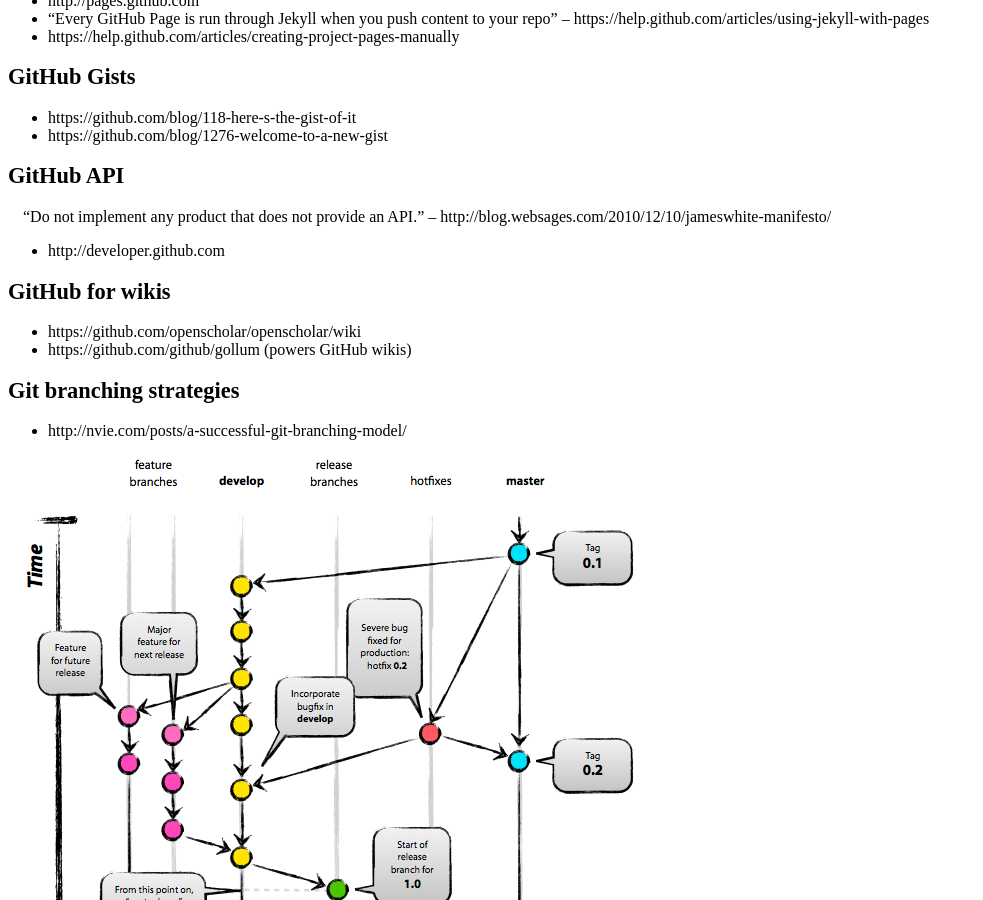
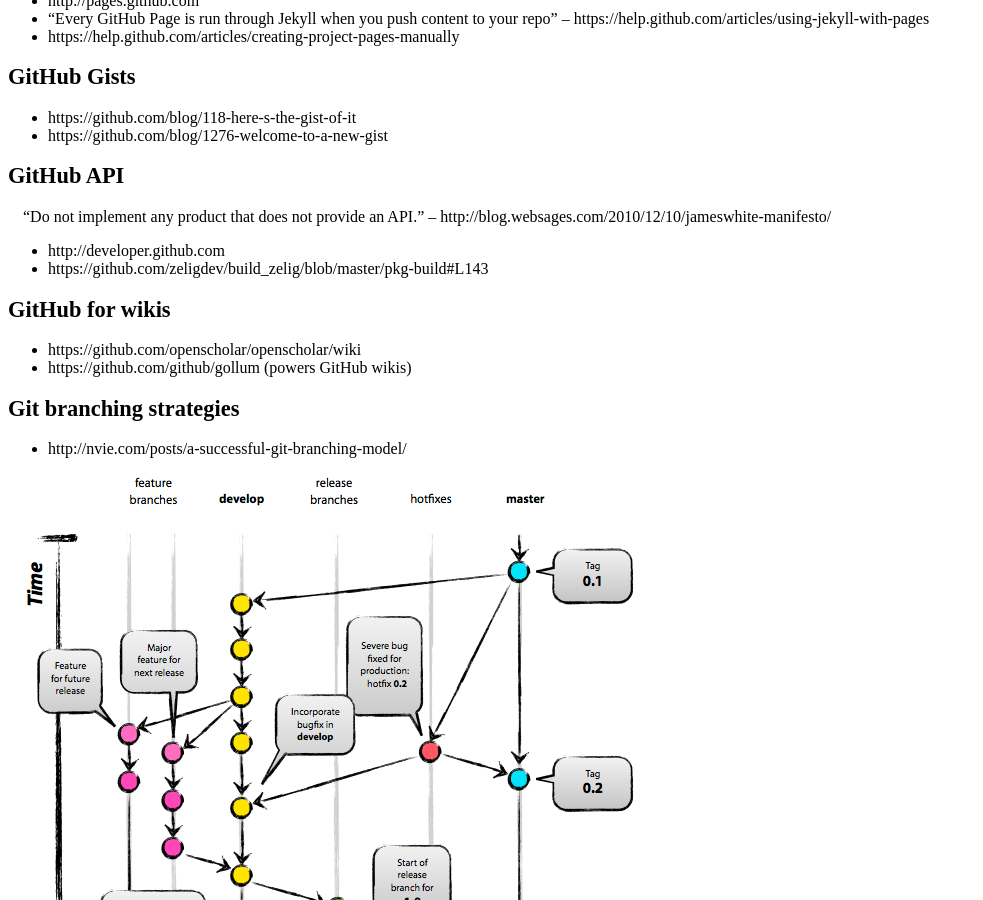
Before and after one commit to IQSS/github-at-iqss, a Jekyll site: the page built from index.md, in a window 1280 px wide and 900 px high, scrolled down 450 px. Shown: the whole window, without its empty margins (0-983 px from the left). Built offline with Jekyll 4.4.1, drawn with Linux system fonts in a browser that asks for light colours; Markdown is read by kramdown in place of the engine named in the settings; part of the change alters nothing that is shown.

Commit message:
api example

```diff
--- a/index.md
+++ b/index.md
@@ -35,6 +35,7 @@ title: The Tech Talk
 "Do not implement any product that does not provide an API." -- http://blog.websages.com/2010/12/10/jameswhite-manifesto/
 
 - http://developer.github.com
+- https://github.com/zeligdev/build_zelig/blob/master/pkg-build#L143
 
 ## GitHub for wikis
 
```
